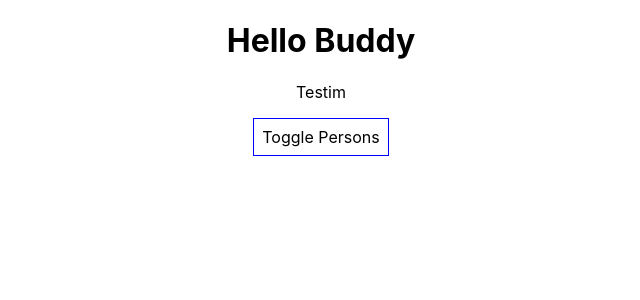
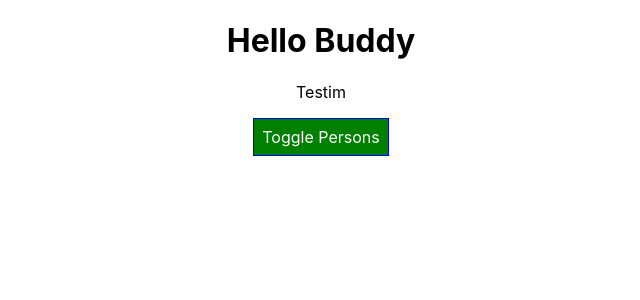
Before and after one commit to Freskim7/react-complete-guide, a React (Create React App) app: page / in a window 1280 px wide. Shown: the top 300 px of the page, without its empty margins (319-959 px from the left). Built offline with nearby package versions, Linux system fonts and the light colour scheme.

Commit message:
Update 5

```diff
--- a/package.json
+++ b/package.json
@@ -6,9 +6,11 @@
     "@testing-library/jest-dom": "^5.16.5",
     "@testing-library/react": "^13.4.0",
     "@testing-library/user-event": "^13.5.0",
+    "radium": "^0.26.2",
     "react": "^18.2.0",
     "react-dom": "^18.2.0",
     "react-scripts": "5.0.1",
+    "styled-components": "^5.3.6",
     "web-vitals": "^2.1.4"
   },
   "scripts": {
--- a/src/App.css
+++ b/src/App.css
@@ -1,3 +1,11 @@
 .App {
   text-align: center;
 }
+
+.red{
+  color: red;
+}
+
+.bold{
+  font-weight: bold;
+}
--- a/src/App.js
+++ b/src/App.js
@@ -2,6 +2,7 @@ import { hover } from '@testing-library/user-event/dist/hover';
 import { useState } from 'react';
 import './App.css';
 import Person from "./Person/Person";
+//everything inside these {} is javaScript
 
 // This is our first component on React
 // The code inside the return is not html but JSX
@@ -11,13 +12,12 @@ function App() {
     persons: [
       { id: "xsdg4", name: "Zeno", age: 22 }, //<- qeky element/person ne array osht a javaScript Object
       { id: "dfce7", name: "Harry", age: 44 },
-      { id: "htre8", name: "Filan", age: 24 }
+      { id: "htre8", name: "Filan", age: 24 },
     ],
   });
 
  // const [otherState, setOtherState] = useState("some other value");
  // console.log(personsState, otherState);
-
 
     const nameChangedHandler = (event, id) => {
       //ktu jem ka e marrim indexin e elementit te cilin jem ka veprojm duke i krahasu id-jat, nese jon t njejta
@@ -52,7 +52,6 @@ function App() {
       setPersonsState({persons: persons});
   }
 
-
   const togglePersonHandler = () => {
       const doesShow = showPersonsState.showPersons;
       setShowPersonsState({
@@ -61,11 +60,16 @@ function App() {
   }
 
   const style = {
-    backgroundColor: "white",
+    backgroundColor: "green",
+    color: "white",
     font: "inherit",
     border: "1px solid blue",
     padding: "8px",
-    cursor: "pointer"
+    cursor: "pointer",
+    ":hover": { //pseudo selectors are all suported with Radium
+      backgroundColor: "lightgreen",
+      color: "black"
+    }
   }
 
   let persons = null;
@@ -87,22 +91,38 @@ function App() {
           //We outputet a list by maping an array into an array with jsx elements.
           //This is common pattern for outputing lists in React
           />
+
         })}
        </div>
+
     );
+
+    style.backgroundColor = "red";
+    style[":hover"] = { //pseudo selectors are all suported with Radium
+      backgroundColor: "salmon",
+      color: "black"
+    }
  }
+
+  let classes = [];
+
+  if(personsState.persons.length <=2){
+      classes.push("red"); //classes = ["red"]
+  }
+  if(personsState.persons.length <=1){
+      classes.push("bold"); //classes = ["red", "bold"]
+  }
 
   return (
     <div className="App">
       <h1>Hello Buddy</h1>
-      <p>Testim</p>
+      <p className={classes.join(" ")}>Testim</p>
       <button style={style} onClick={togglePersonHandler}>Toggle Persons</button>
       {persons}
     </div>
+
   );
 }
-
-
 
 export default App;
 
@@ -112,8 +132,6 @@ export default App;
 /* <Person name = "Zeno" age="22"/>
 <Person name = "Harry" age="44"/>
 <Person name = "Filan" age="24">My Hobbies: Biking</Person> */
-
-
 
 // const [showPersonsState, setShowPersonsState] = useState({showPersons: false});
 
@@ -125,7 +143,6 @@ export default App;
 // }
 
 // {showPersonsState.showPersons ? <div>etj</div> : null }
-
 
 // const switchNameHandler = (newName) => {
 //   setPersonsState({
--- a/src/Person/Person.js
+++ b/src/Person/Person.js
@@ -1,4 +1,3 @@
-
 import "./Person.css";
 // This is the same as the one below
 // const person = function() {
@@ -6,12 +5,19 @@ import "./Person.css";
 // }
 //Inside a function posht return duhet me u use <div></div> per me funksionu kodi mrena
 const person = (props) => {
+    const style = {
+        "@media (min-width: 500px)": {
+            width: "450px"
+        }
+    }
+
     // return <p>Im a person and i am {Math.floor(Math.random() * 30)} years old</p>
     return (
-        <div className="Person">
+        <div className="Person" style={style}>
             <p onClick={props.click}>Im {props.name} and i am {props.age} years old</p>
             <p>{props.children}</p>
             <input type="text" onChange={props.changed} value={props.name}/>
+
         </div>
     );
     // .children is used to acces everything that is in the middle of <person></person> component
@@ -23,3 +29,8 @@ export default person;
 // function zeno(){
 //     return
 // }
+
+
+//to use Radium u need to push these in
+// import Radium from "radium";
+// export default Radium(person);
```
Also changed, not shown: 1 other file (tests, documents, lock files or other folders).
